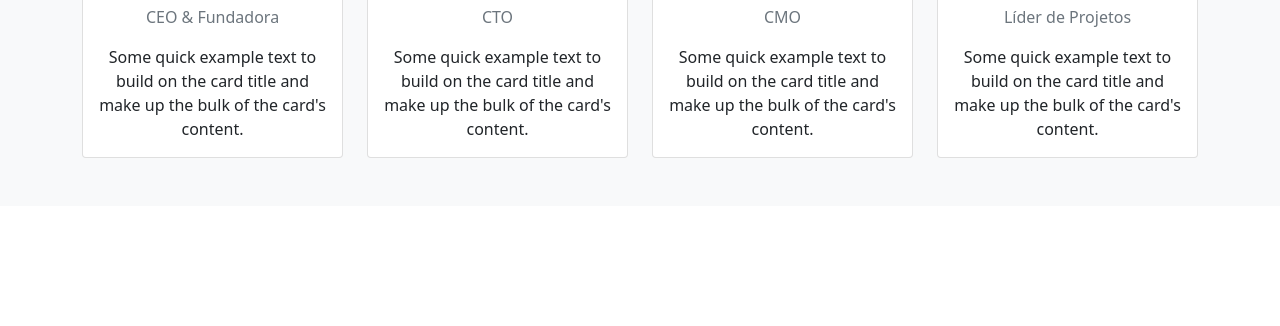
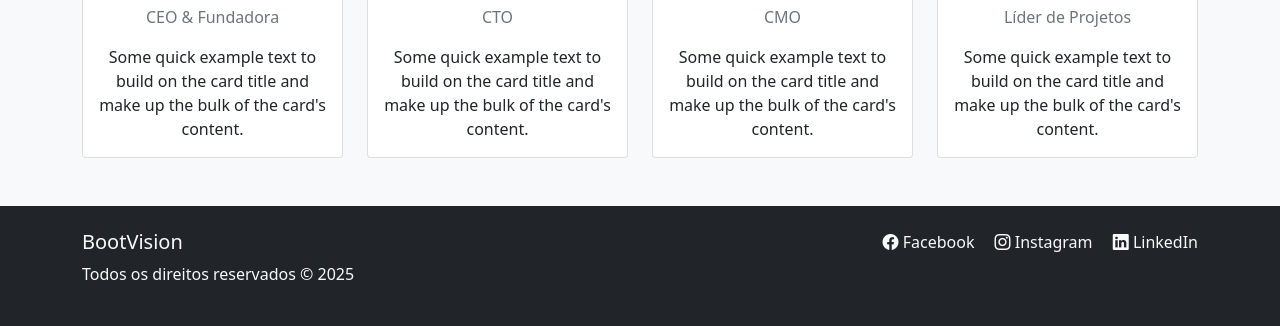
Before and after one commit to MatheusAlvarez/BootVision, a plain HTML site: page sobre.html in a window 1280 px wide. Shown: the part 1639-1965 px from the top of the page. Before the commit the page ends 1845 px from the top, so only its background shows below. Drawn offline with nearby package versions, Linux system fonts and the light colour scheme.

Commit message:
feat: Adiciona footer na pagina sobre

```diff
--- a/sobre.html
+++ b/sobre.html
@@ -166,5 +166,30 @@
 
     <!-- Fim Secao Equipe -->
 
+        <!-- Footer -->
+
+        <footer class="bg-dark text-light py-4">
+          <div class="container">
+            <div class="row">
+              <div class="col-md-6">
+                <h5>BootVision</h5>
+                <p>Todos os direitos reservados &copy; 2025</p>
+              </div>
+              <div class="col-md-6 text-md-end mt-3 mt-md-0">
+                <a href="#" class="text-light me-3 text-decoration-none">
+                  <i class="bi bi-facebook"></i> Facebook
+                </a>
+                <a href="#" class="text-light me-3 text-decoration-none">
+                  <i class="bi bi-instagram"></i> Instagram
+                </a>
+                <a href="#" class="text-light text-decoration-none">
+                  <i class="bi bi-linkedin"></i> LinkedIn
+                </a>
+              </div>
+            </div>
+          </div>
+        </footer>
+        <!-- Fim Footer -->
+
 </body>
 </html>
```
